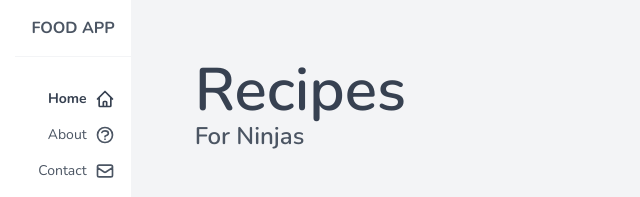
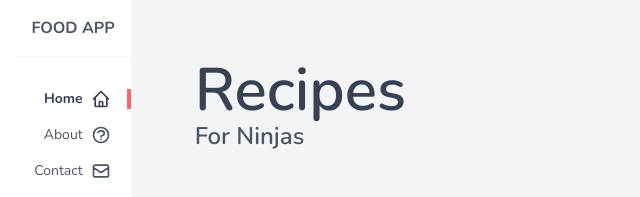
Before and after one commit to BlessedEmoefe/FoodApp-Tailwind-Build, a website: page public/index.html in a window 1280 px wide. Shown: the top 197 px of the page, 296-936 px from the left. Drawn offline with nearby package versions, Linux system fonts and the light colour scheme.

Commit message:
started working on making the navlinks well positioned

```diff
--- a/public/index.html
+++ b/public/index.html
@@ -28,7 +28,7 @@
           <ul class="text-sm mt-6">
             <!--nav link section-->
             <li class="text-gray-700 font-bold py-2">
-              <a href="#" class="px-4 flex justify-end">
+              <a href="#" class="px-4 flex justify-end border-r-4 border-primary">
                 <span class="">Home</span>
                 <svg
                   xmlns="http://www.w3.org/2000/svg"
@@ -47,7 +47,7 @@
               </a>
             </li>
             <li class="py-2">
-              <a href="#" class="px-4 flex justify-end">
+              <a href="#" class="px-4 flex justify-end border-r-4 border-white">
                 <span>About</span>
                 <svg
                   xmlns="http://www.w3.org/2000/svg"
@@ -66,7 +66,7 @@
               </a>
             </li>
             <li class="py-2">
-              <a href="#" class="px-4 flex justify-end">
+              <a href="#" class="px-4 flex justify-end border-r-4 border-white">
                 <span>Contact</span>
                 <svg
                   xmlns="http://www.w3.org/2000/svg"
```
Also changed, not shown: dist/output.css.
